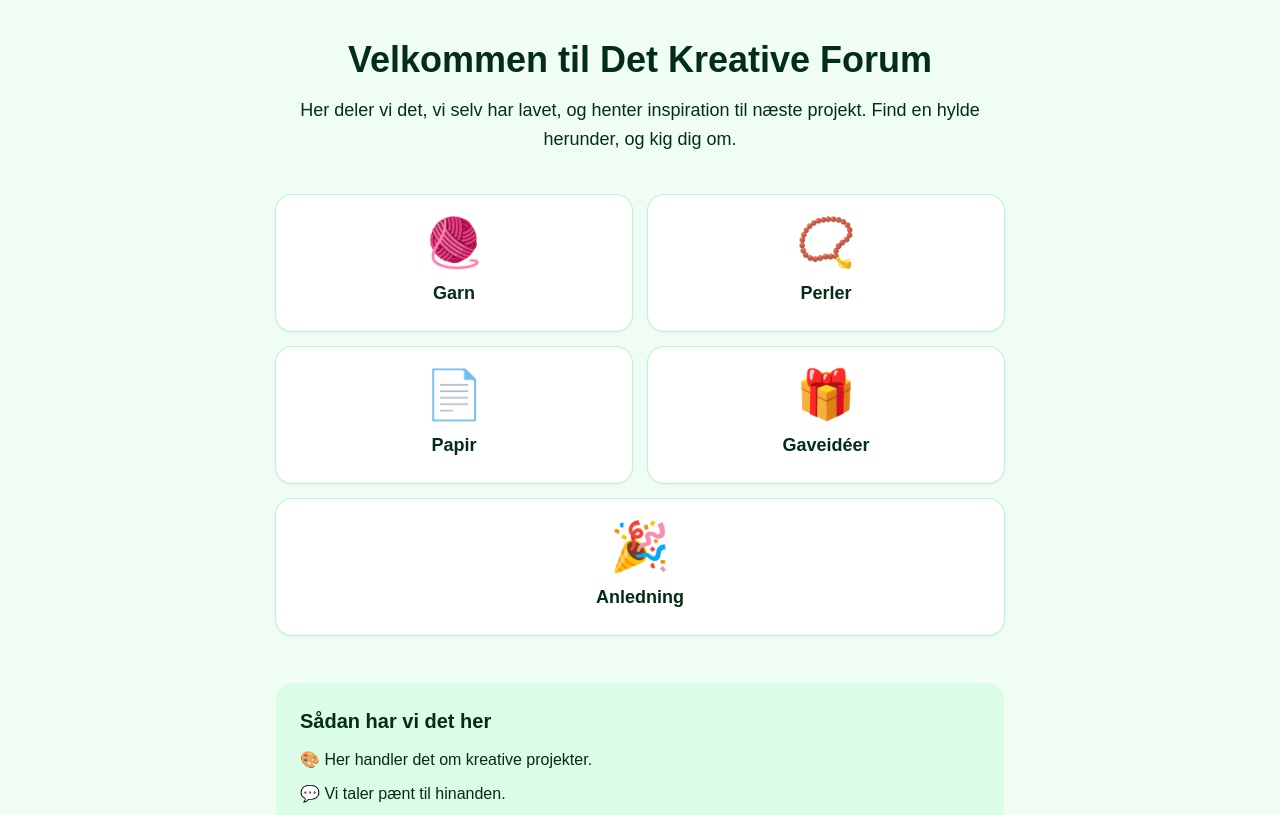
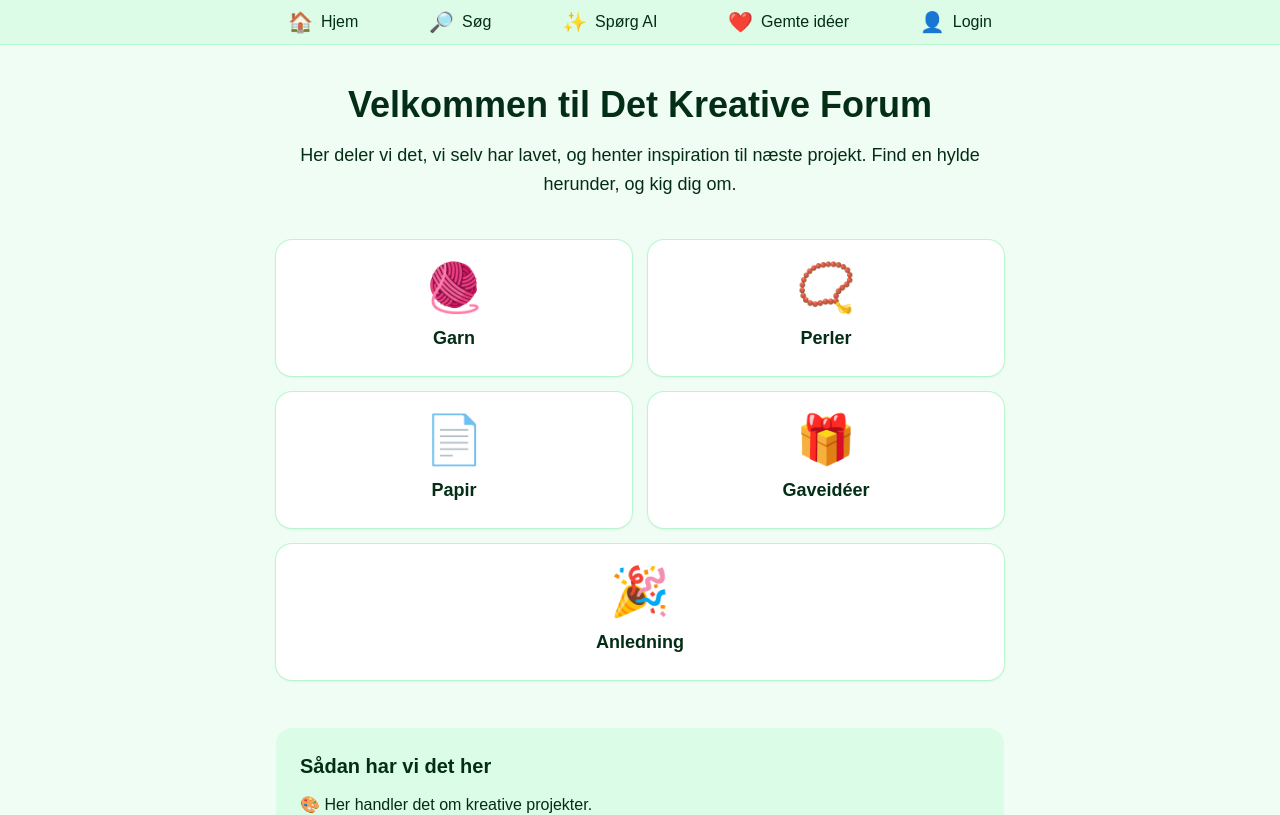
Before and after one commit to LoneHilke/det-kreative-forum, a Next.js app: page / in a window 1280 px wide. Shown: the top 815 px of the page. Built offline with nearby package versions, Linux system fonts and the light colour scheme.

Commit message:
Hovedmenu

```diff
--- a/app/layout.tsx
+++ b/app/layout.tsx
@@ -1,6 +1,7 @@
 import type { Metadata } from "next";
 import { Geist, Geist_Mono } from "next/font/google";
 import "./globals.css";
+import Hovedmenu from "../components/Hovedmenu";
 
 const geistSans = Geist({
   variable: "--font-geist-sans",
@@ -20,10 +21,10 @@ export const metadata: Metadata = {
 export default function RootLayout({ children }: LayoutProps<"/">) {
   return (
     <html
-      lang="en"
+      lang="da"
       className={`${geistSans.variable} ${geistMono.variable} h-full antialiased`}
     >
-      <body className="min-h-full flex flex-col">{children}</body>
+      <body className="min-h-full flex flex-col"><Hovedmenu />{children}</body>
     </html>
   );
 }
--- /dev/null
+++ b/components/Hovedmenu.tsx
@@ -0,0 +1,34 @@
+import Link from "next/link";
+
+const menupunkter = [
+  { navn: "Hjem", ikon: "🏠", link: "/" },
+  { navn: "Søg", ikon: "🔎", link: "/soeg" },
+  { navn: "Spørg AI", ikon: "✨", link: "/spoerg-ai" },
+  { navn: "Gemte idéer", ikon: "❤️", link: "/gemte-ideer" },
+  { navn: "Login", ikon: "👤", link: "/login" },
+];
+
+export default function Hovedmenu() {
+  return (
+    <nav
+      aria-label="Hovedmenu"
+      className="sticky top-0 z-50 border-b border-green-200 bg-green-100/95 backdrop-blur"
+    >
+      <ul className="mx-auto flex max-w-3xl items-stretch justify-between px-1 sm:px-5">
+        {menupunkter.map((punkt) => (
+          <li key={punkt.navn}>
+            <Link
+              href={punkt.link}
+              className="flex flex-col items-center gap-0.5 rounded-lg px-1.5 py-2 text-xs font-medium whitespace-nowrap text-green-950 transition hover:bg-green-200 sm:flex-row sm:gap-2 sm:px-3 sm:text-base"
+            >
+              <span className="text-xl" aria-hidden="true">
+                {punkt.ikon}
+              </span>
+              <span>{punkt.navn}</span>
+            </Link>
+          </li>
+        ))}
+      </ul>
+    </nav>
+  );
+}
```
